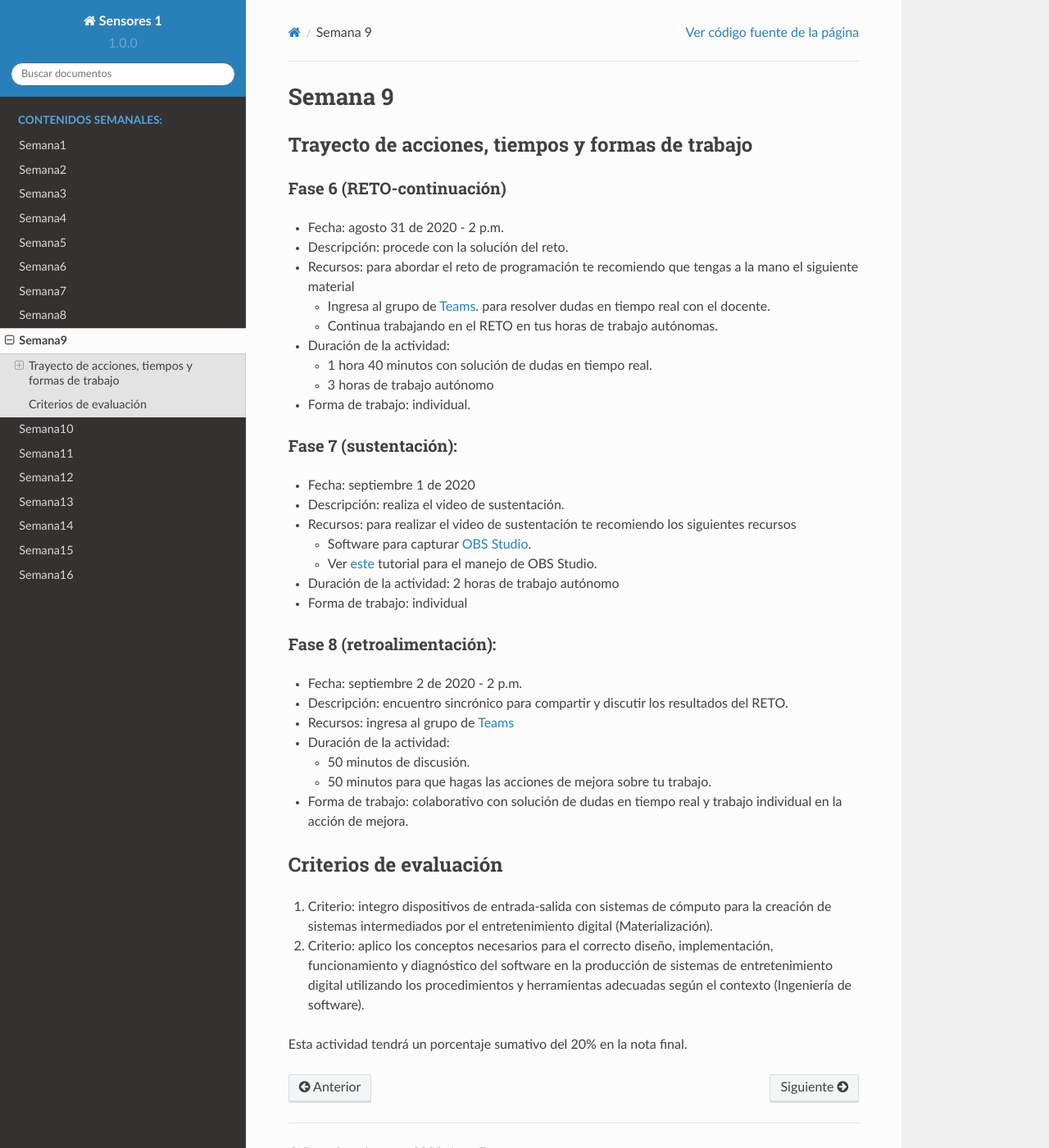
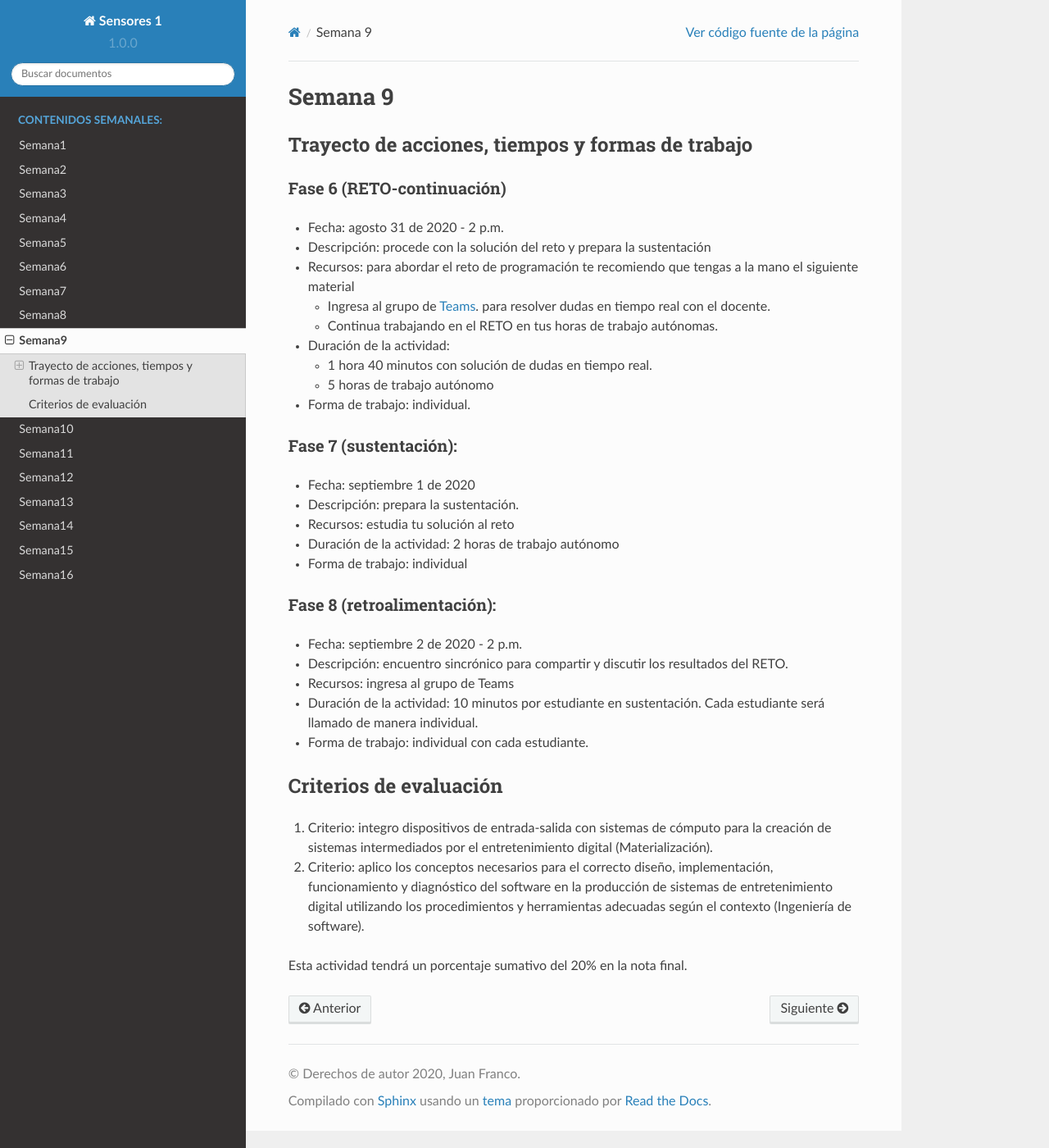
Before and after one commit to juanferfranco/sensores1, a Sphinx documentation site: the page built from docs/_semana9/semana9.rst, in a window 1280 px wide and 1400 px high. Shown: the whole window at 82% size. Built offline with Sphinx 7.4.7 and the Read the Docs theme 2.0.0, drawn with Linux system fonts in a browser that asks for light colours.

Commit message:
update week 9

```diff
--- a/docs/_semana9/semana9.rst
+++ b/docs/_semana9/semana9.rst
@@ -7,7 +7,7 @@
 Fase 6 (RETO-continuación)
 ^^^^^^^^^^^^^^^^^^^^^^^^^^^
 * Fecha: agosto 31 de 2020 - 2 p.m.
-* Descripción: procede con la solución del reto.
+* Descripción: procede con la solución del reto y prepara la sustentación
 * Recursos: para abordar el reto de programación te recomiendo que tengas a la mano el siguiente material
 
   * Ingresa al grupo de `Teams <https://teams.microsoft.com/l/team/19%3a919658982cb4457e85d706bad345b5dc%40thread.tacv2/conversations?groupId=16c098de-d737-4b8a-839d-8faf7400b06e&tenantId=618bab0f-20a4-4de3-a10c-e20cee96bb35>`__.
@@ -17,7 +17,7 @@
 * Duración de la actividad:
 
   * 1 hora 40 minutos con solución de dudas en tiempo real.
-  * 3 horas de trabajo autónomo
+  * 5 horas de trabajo autónomo
 
 * Forma de trabajo: individual.
 
@@ -25,13 +25,8 @@
 Fase 7 (sustentación):
 ^^^^^^^^^^^^^^^^^^^^^^^^^
 * Fecha: septiembre 1 de 2020
-* Descripción: realiza el video de sustentación.
-* Recursos: para realizar el video de sustentación te recomiendo los siguientes recursos
-
-  * Software para capturar `OBS Studio <https://obsproject.com/>`__.
-  * Ver `este <https://www.youtube.com/watch?time_continue=3&v=1tuJjI7dhw0>`__
-    tutorial para el manejo de OBS Studio.
-
+* Descripción: prepara la sustentación.
+* Recursos: estudia tu solución al reto
 * Duración de la actividad: 2 horas de trabajo autónomo
 * Forma de trabajo: individual
 
@@ -39,13 +34,10 @@
 ^^^^^^^^^^^^^^^^^^^^^^^^^^^^^
 * Fecha: septiembre 2 de 2020 - 2 p.m.
 * Descripción: encuentro sincrónico para compartir y discutir los resultados del RETO.
-* Recursos: ingresa al grupo de `Teams <https://teams.microsoft.com/l/team/19%3a919658982cb4457e85d706bad345b5dc%40thread.tacv2/conversations?groupId=16c098de-d737-4b8a-839d-8faf7400b06e&tenantId=618bab0f-20a4-4de3-a10c-e20cee96bb35>`__
-* Duración de la actividad:
-
-  * 50 minutos de discusión.
-  * 50 minutos para que hagas las acciones de mejora sobre tu trabajo.
-
-* Forma de trabajo: colaborativo con solución de dudas en tiempo real y trabajo individual en la acción de mejora.
+* Recursos: ingresa al grupo de Teams
+* Duración de la actividad: 10 minutos por estudiante en sustentación. Cada estudiante
+  será llamado de manera individual.
+* Forma de trabajo: individual con cada estudiante.
 
 Criterios de evaluación
 ------------------------
```
